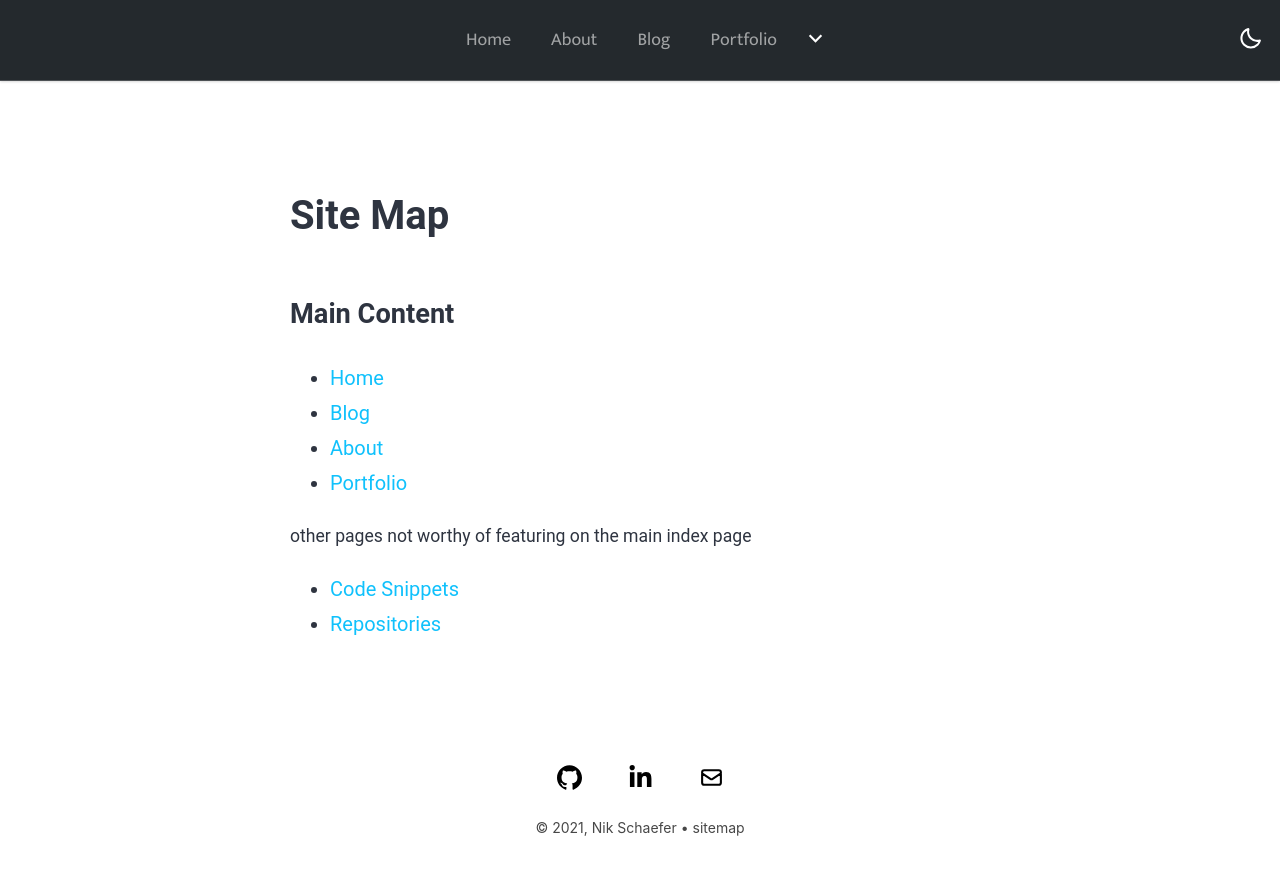
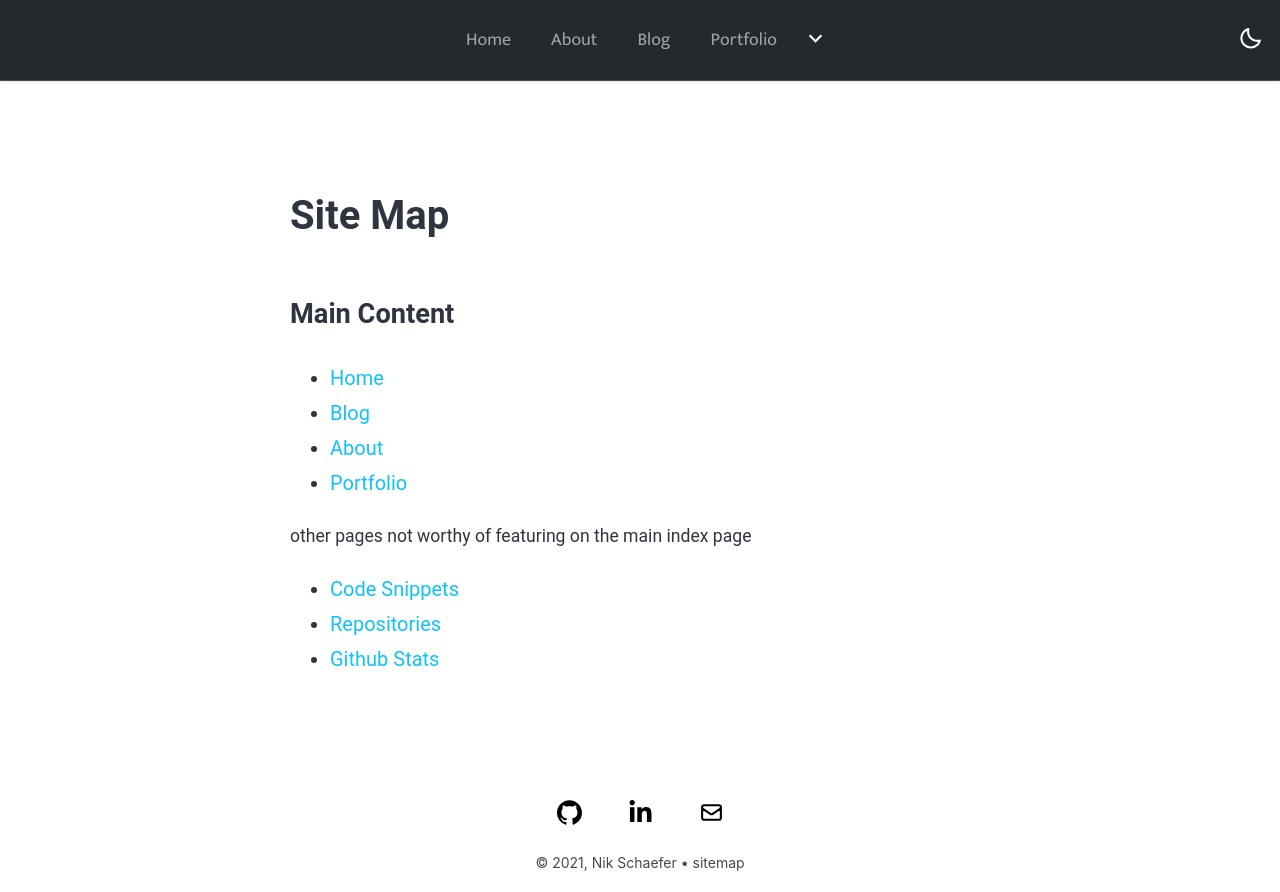
Before and after one commit to NikSchaefer/nikschaefer.com, a Next.js app: page /sitemap in a window 1280 px wide. Before the commit the page ends 857 px from the top, so only its background shows below. Built offline with nearby package versions, Linux system fonts and the light colour scheme.

Commit message:
stats + custom scrollbar

```diff
--- a/src/pages/sitemap.tsx
+++ b/src/pages/sitemap.tsx
@@ -42,6 +42,10 @@ const otherPages: Link[] = [
 		link: "/repos",
 		name: "Repositories",
 	},
+	{
+		link: "/stats",
+		name: "Github Stats"
+	}
 ];
 
 export default function Sitemap(): JSX.Element {
--- a/src/styles/global.css
+++ b/src/styles/global.css
@@ -10,6 +10,7 @@
 	--tag-background: #f1f8ff;
 	--blog-text: #2e3440;
 	--tag-hover: #e4effc;
+	--scrollbar: rgb(175, 175, 175);
 }
 
 .darkmode {
@@ -24,6 +25,26 @@
 	--tag-background: var(--secondary);
 	--blog-text: rgb(231, 231, 231);
 	--tag-hover: #21263d;
+	--scrollbar:#414f75;
+	/* width */
+}
+::-webkit-scrollbar {
+	width: 8px;
+}
+
+/* Track */
+::-webkit-scrollbar-track {
+	background: var(--secondary);
+}
+
+/* Handle */
+::-webkit-scrollbar-thumb {
+	background: var(--scrollbar);
+}
+
+/* Handle on hover */
+::-webkit-scrollbar-thumb:hover {
+	background: #555;
 }
 
 html,
```
Also changed, not shown: src/pages/stats.tsx (added, +20 -0 lines).
